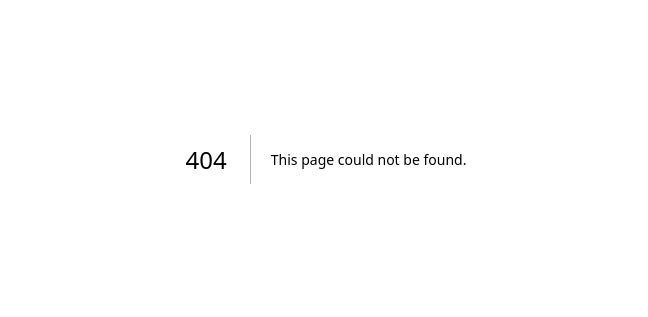
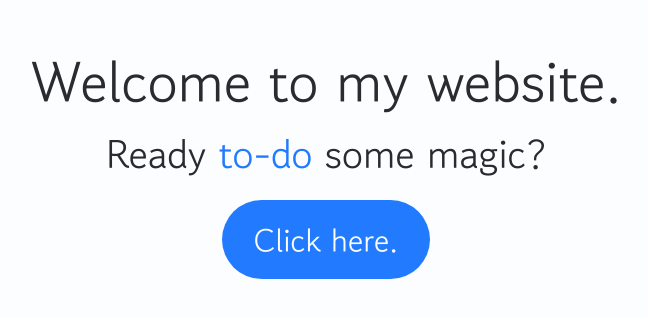
Before and after one commit to HasAFriend/to-do-list-webapp, a Next.js app: page /landing in a window 1280 px wide. Before the commit this address had no page. Shown: the part 241-558 px from the top of the page, without its empty margins (314-962 px from the left). Built offline with nearby package versions, Linux system fonts and the light colour scheme.

Commit message:
fix/ Moved the landing page to its own respective folder. Added a simple page.tsx in the app folder to redirect the user to the landing page. Renamed ToDoPage to todo-page

```diff
--- /dev/null
+++ b/src/app/landing/page.tsx
@@ -0,0 +1,24 @@
+"use client";
+
+import { Button } from "@/app/components/ui/button/Button";
+import {
+  TypographyTitle,
+  TypographySubtitle,
+  TypographyText,
+} from "@/app/components/ui/typography"
+import { useRouter } from "next/navigation";
+
+export default function Home() {
+  const router = useRouter ();
+  return (
+    <div className="flex items-center justify-center min-h-screen">
+        <div className="flex items-center justify-center font-main flex-col w-[60vw] h-[40vh] gap-[16px]">
+          <div className="flex flex-col items-center justify-center">
+            <TypographyTitle> Welcome to my website. </TypographyTitle>
+            <TypographySubtitle> Ready <span className="text-[var(--color-blue)]">to-do</span> some magic? </TypographySubtitle>
+          </div>
+          <Button onClick={() => router.push("/todo-page")}> Click here. </Button>
+        </div>
+    </div>
+  );
+}
--- a/src/app/page.tsx
+++ b/src/app/page.tsx
@@ -1,24 +1,6 @@
-"use client";
+import { redirect } from "next/navigation";
 
-import { Button } from "@/app/components/ui/button/Button";
-import {
-  TypographyTitle,
-  TypographySubtitle,
-  TypographyText,
-} from "@/app/components/ui/typography"
-import { useRouter } from "next/navigation";
 
 export default function Home() {
-  const router = useRouter ();
-  return (
-    <div className="flex items-center justify-center min-h-screen">
-        <div className="flex items-center justify-center font-main flex-col w-[60vw] h-[40vh] gap-[16px]">
-          <div className="flex flex-col items-center justify-center">
-            <TypographyTitle> Welcome to my website. </TypographyTitle>
-            <TypographySubtitle> Ready <span className="text-[var(--color-blue)]">to-do</span> some magic? </TypographySubtitle>
-          </div>
-          <Button onClick={() => router.push("/TodoPage")}> Click here. </Button>
-        </div>
-    </div>
-  );
+redirect("/landing")
 }
--- a/src/app/TodoPage/page.tsx
+++ b/src/app/todo-page/page.tsx
@@ -1,8 +1,8 @@
 import { Button } from "@/app/components/ui/button/Button";
 import { CircleButton } from "@/app/components/ui/button/CircleButton";
-import { CloseIcon } from "@/app/TodoPage/TodoComponents/icons/CloseIcon";
-import { InputBar } from "@/app/TodoPage/TodoComponents/input/InputBar";
-import { TaskBar } from "@/app/TodoPage/TodoComponents/TaskBar";
+import { CloseIcon } from "@/app/todo-page/TodoComponents/icons/CloseIcon";
+import { InputBar } from "@/app/todo-page/TodoComponents/input/InputBar";
+import { TaskBar } from "@/app/todo-page/TodoComponents/TaskBar";
 import {
   TypographyTitle,
   TypographySubtitle,
```
Also changed, not shown: src/app/todo-page/TodoComponents/TaskBar.tsx (renamed from src/app/TodoPage/TodoComponents/TaskBar.tsx), src/app/todo-page/TodoComponents/icons/CloseIcon.tsx (renamed from src/app/TodoPage/TodoComponents/icons/CloseIcon.tsx), src/app/todo-page/TodoComponents/input/InputBar.tsx (renamed from src/app/TodoPage/TodoComponents/input/InputBar.tsx).
